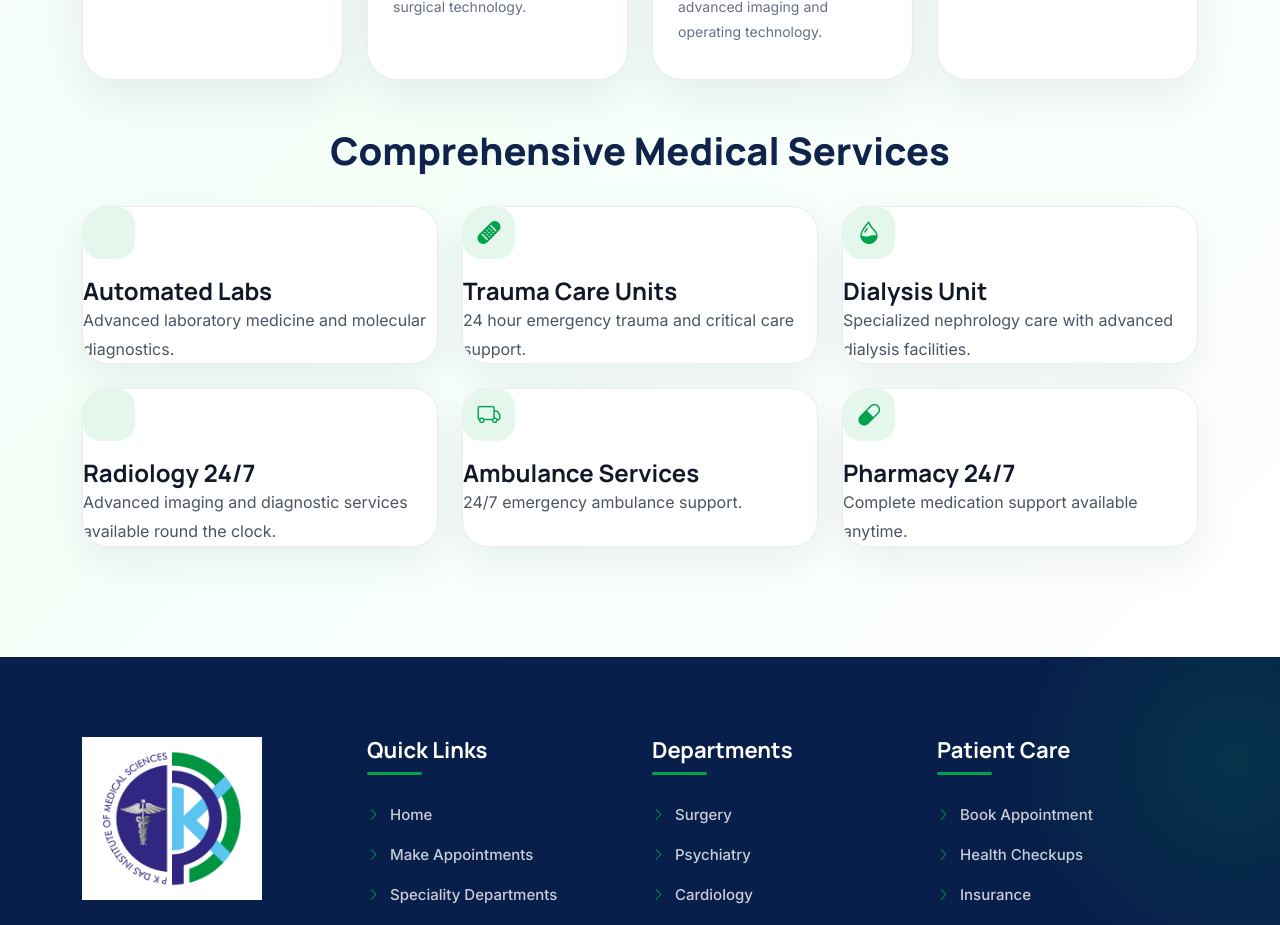
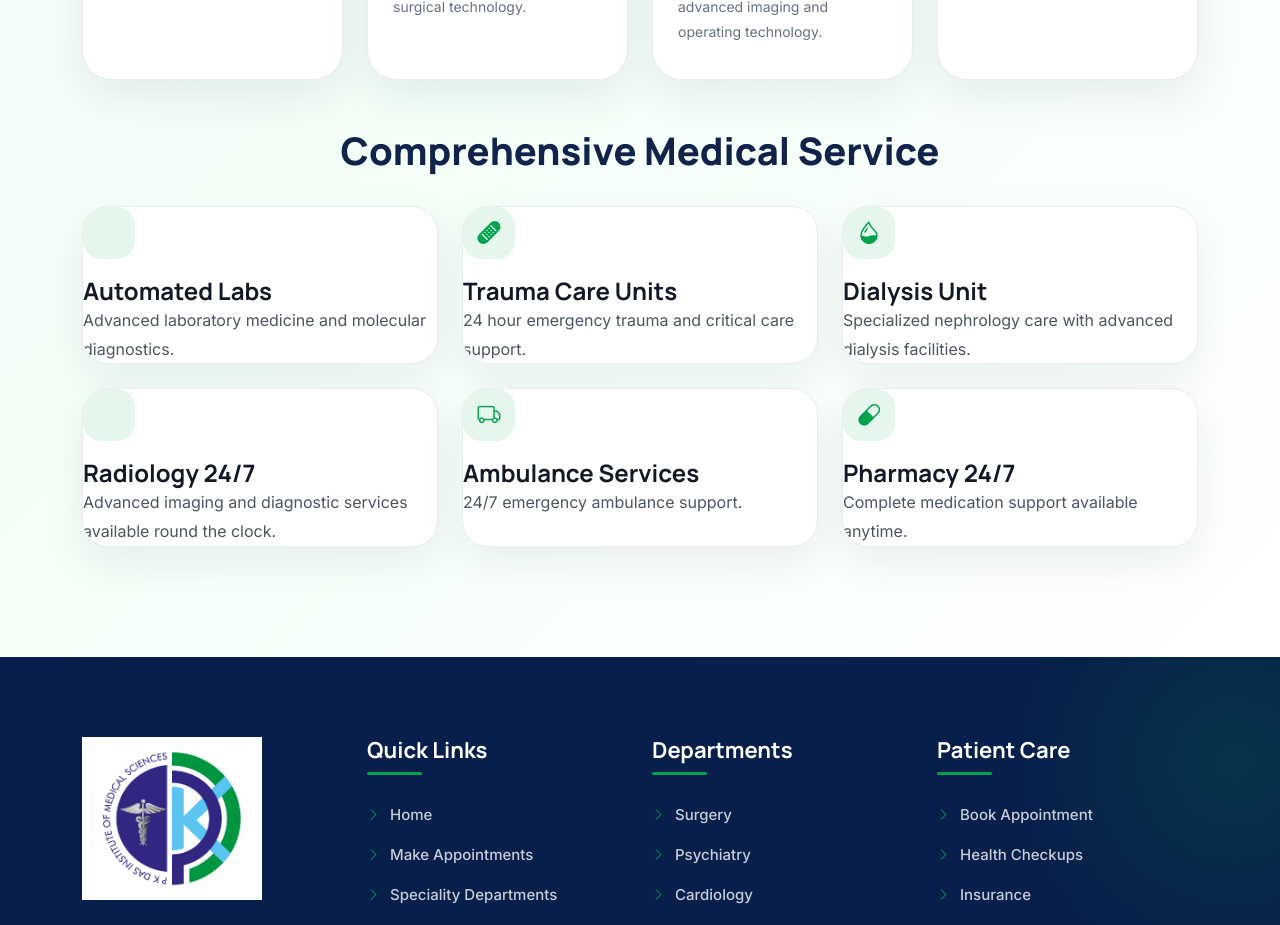
Before and after one commit to gokulncerc-ai/pk-das, a React (Vite) app: page /Infrastructure in a window 1280 px wide. Shown: the part 860-1785 px from the top of the page. Built offline with nearby package versions, Linux system fonts and the light colour scheme.

Commit message:
made a changes

```diff
--- a/src/Pages/Infrastructure/Infrastructure.jsx
+++ b/src/Pages/Infrastructure/Infrastructure.jsx
@@ -278,8 +278,7 @@ const Infrastructure = () => {
 
 
                                 <h2>
-
-                                    Comprehensive Medical Services
+                                    Comprehensive Medical Service
 
                                 </h2>
 
```
